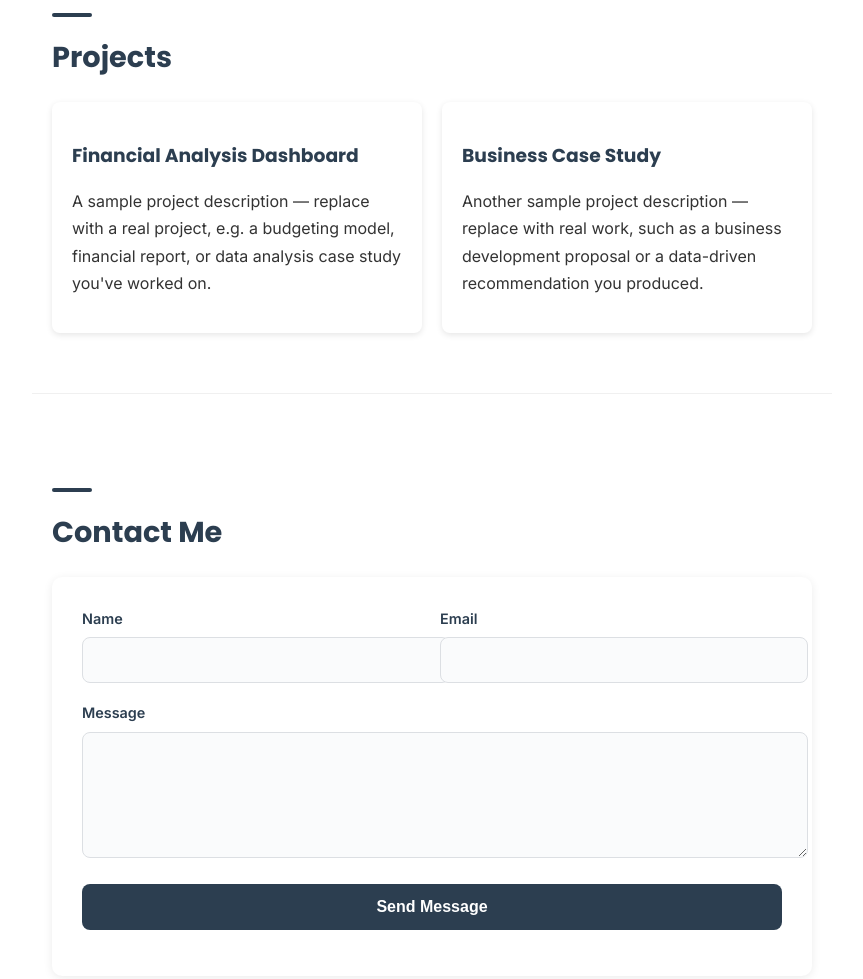
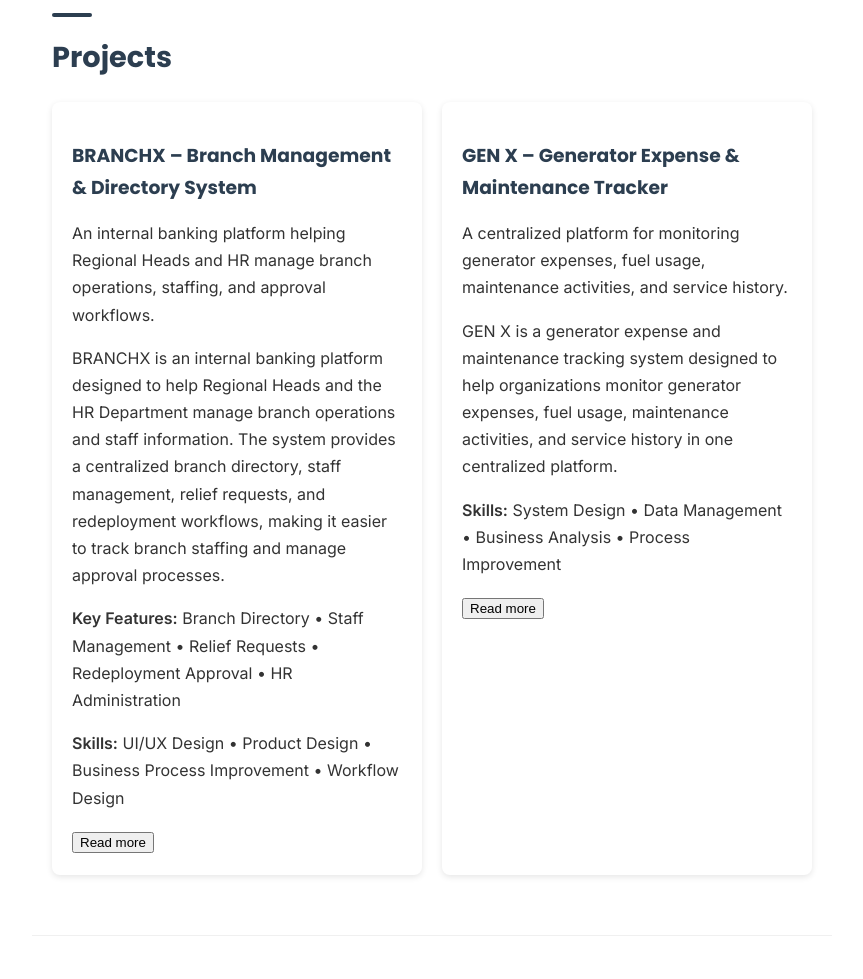
Before and after one commit to Waale01/portfolio-website, a plain HTML site: page index.html in a window 1280 px wide. Shown: the part 1427-2406 px from the top of the page, without its empty margins (208-1071 px from the left). Drawn offline with Linux system fonts and the light colour scheme.

Commit message:
Add expandable project cards

```diff
--- a/index.html
+++ b/index.html
@@ -57,14 +57,24 @@
 <section id="projects" class="fade-in">
   <h2>Projects</h2>
   <div class="projects-grid">
+
     <div class="project-card">
-      <h3>Financial Analysis Dashboard</h3>
-      <p>A sample project description — replace with a real project, e.g. a budgeting model, financial report, or data analysis case study you've worked on.</p>
+      <h3>BRANCHX – Branch Management &amp; Directory System</h3>
+      <p class="project-preview">An internal banking platform helping Regional Heads and HR manage branch operations, staffing, and approval workflows.</p>
+      <p class="project-full">BRANCHX is an internal banking platform designed to help Regional Heads and the HR Department manage branch operations and staff information. The system provides a centralized branch directory, staff management, relief requests, and redeployment workflows, making it easier to track branch staffing and manage approval processes.</p>
+      <p class="project-tags"><strong>Key Features:</strong> Branch Directory • Staff Management • Relief Requests • Redeployment Approval • HR Administration</p>
+      <p class="project-tags"><strong>Skills:</strong> UI/UX Design • Product Design • Business Process Improvement • Workflow Design</p>
+      <button class="read-more-btn">Read more</button>
     </div>
+
     <div class="project-card">
-      <h3>Business Case Study</h3>
-      <p>Another sample project description — replace with real work, such as a business development proposal or a data-driven recommendation you produced.</p>
+      <h3>GEN X – Generator Expense &amp; Maintenance Tracker</h3>
+      <p class="project-preview">A centralized platform for monitoring generator expenses, fuel usage, maintenance activities, and service history.</p>
+      <p class="project-full">GEN X is a generator expense and maintenance tracking system designed to help organizations monitor generator expenses, fuel usage, maintenance activities, and service history in one centralized platform.</p>
+      <p class="project-tags"><strong>Skills:</strong> System Design • Data Management • Business Analysis • Process Improvement</p>
+      <button class="read-more-btn">Read more</button>
     </div>
+
   </div>
 </section>
 
```
